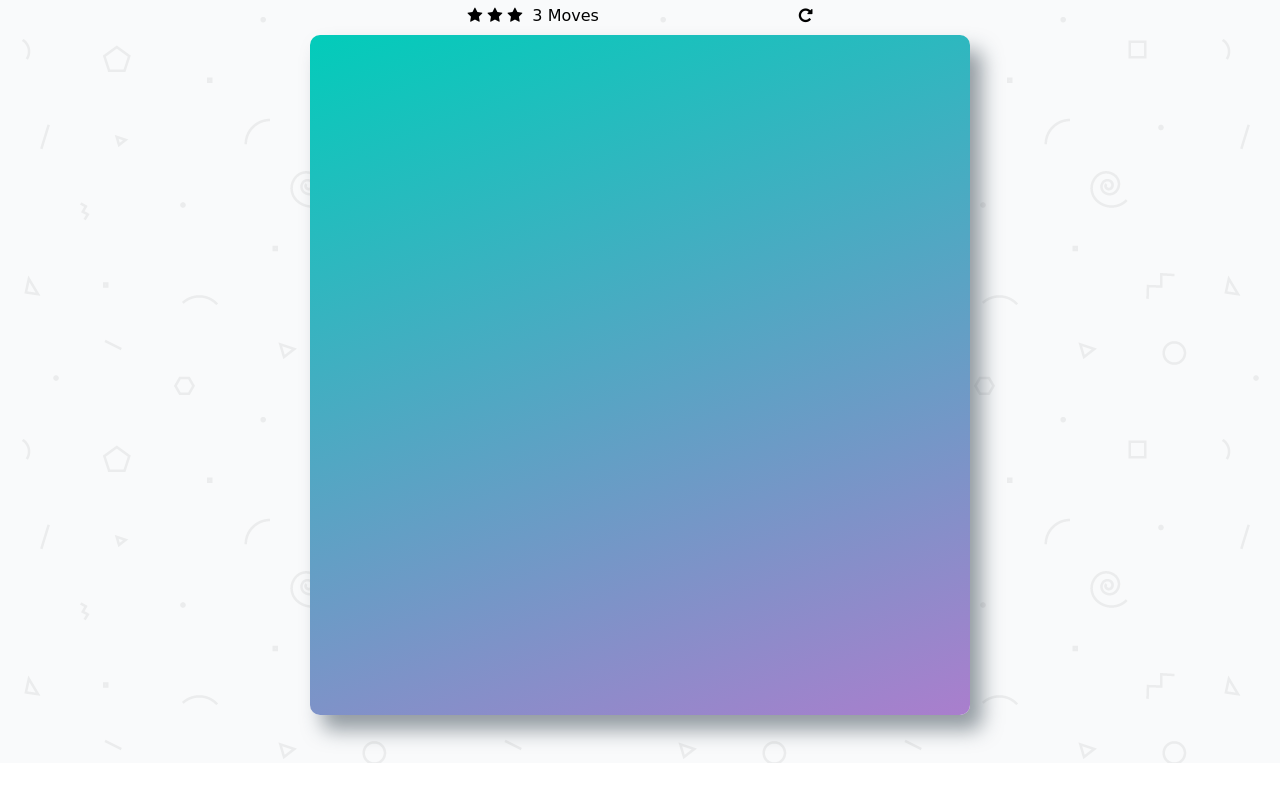
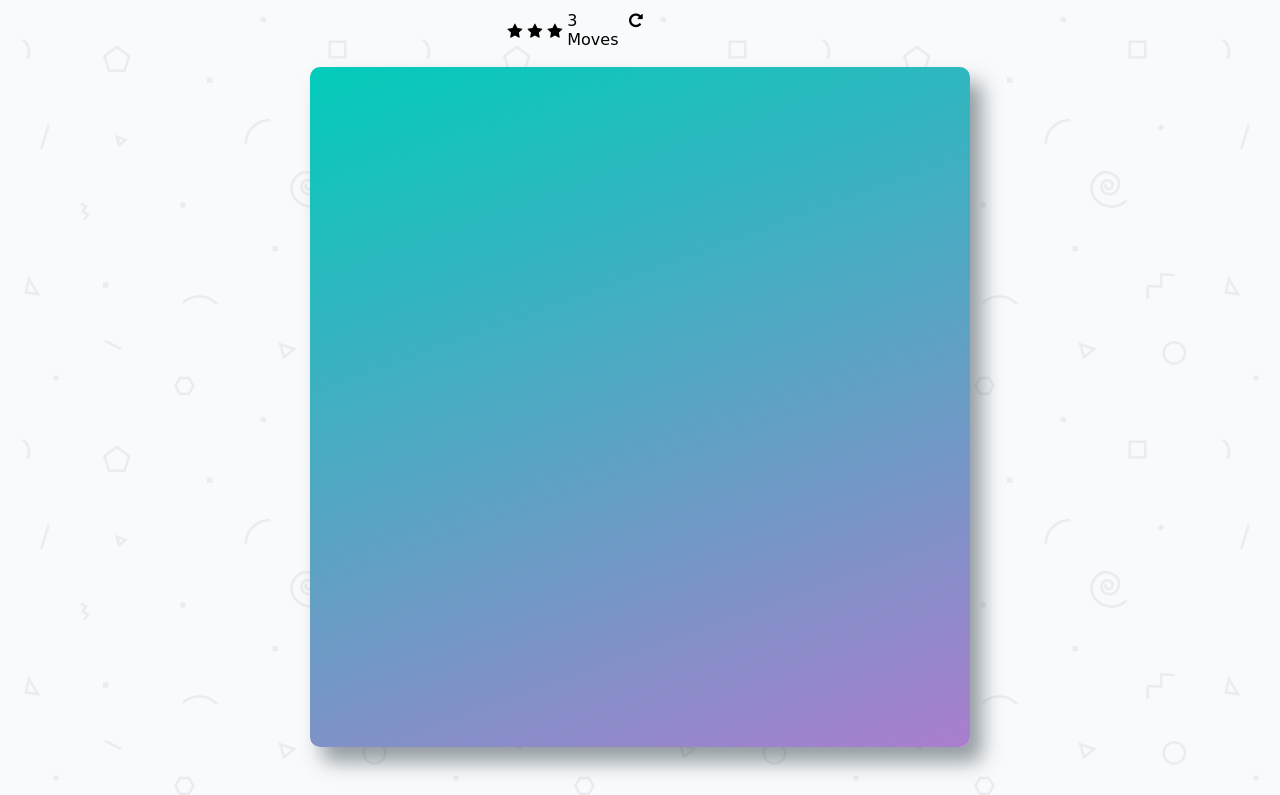
Before and after one commit to Kyr5tl3/Memory-Game, a plain HTML site: page index.html in a window 1280 px wide. Shown: the part 80-875 px from the top of the page. Before the commit the page ends 843 px from the top, so only its background shows below. Drawn offline with Linux system fonts and the light colour scheme; a web font is replaced by a local one.

Commit message:
updated score panel style

```diff
--- a/css/app.css
+++ b/css/app.css
@@ -89,13 +89,19 @@ h1 {
     text-align: left;
     width: 345px;
     margin-bottom: 10px;
+    display: flex;
+    flex-wrap: nowrap;
+}
+
+.score-panel .star-score {
+    width: 25%;
+    text-align: left;
+    padding: 0;
 }
 
 .score-panel .stars {
-    margin: 0;
-    padding: 0;
+    list-style: none;
     display: inline-block;
-    margin: 0 5px 0 0;
 }
 
 .score-panel .stars li {
@@ -104,8 +110,15 @@ h1 {
 }
 
 .score-panel .restart {
-    float: right;
+    width: 10%;
     cursor: pointer;
+    margin: 5px;
+}
+
+.score-panel .moves{
+  margin: 5px;
+  width: 15%;
+  padding: 0;
 }
 
 /*animations from https://daneden.github.io/animate.css/  */
```
